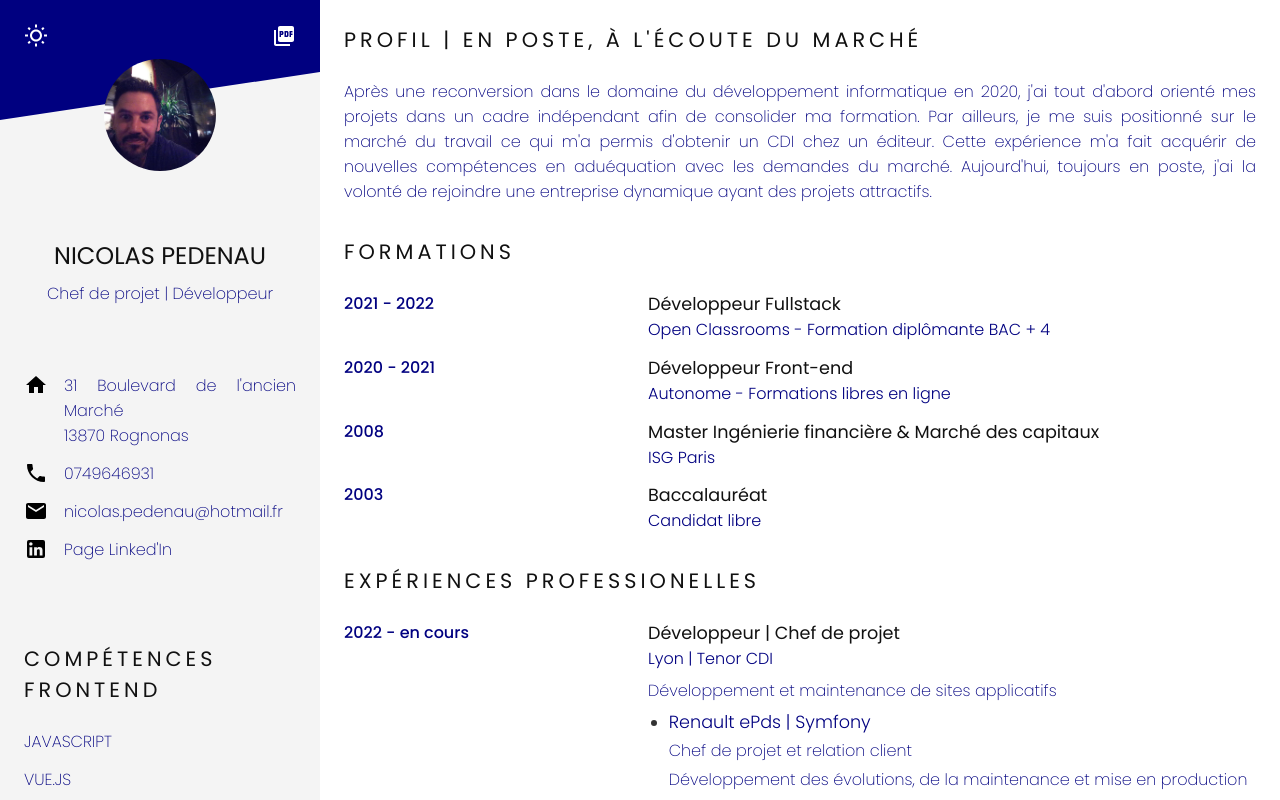
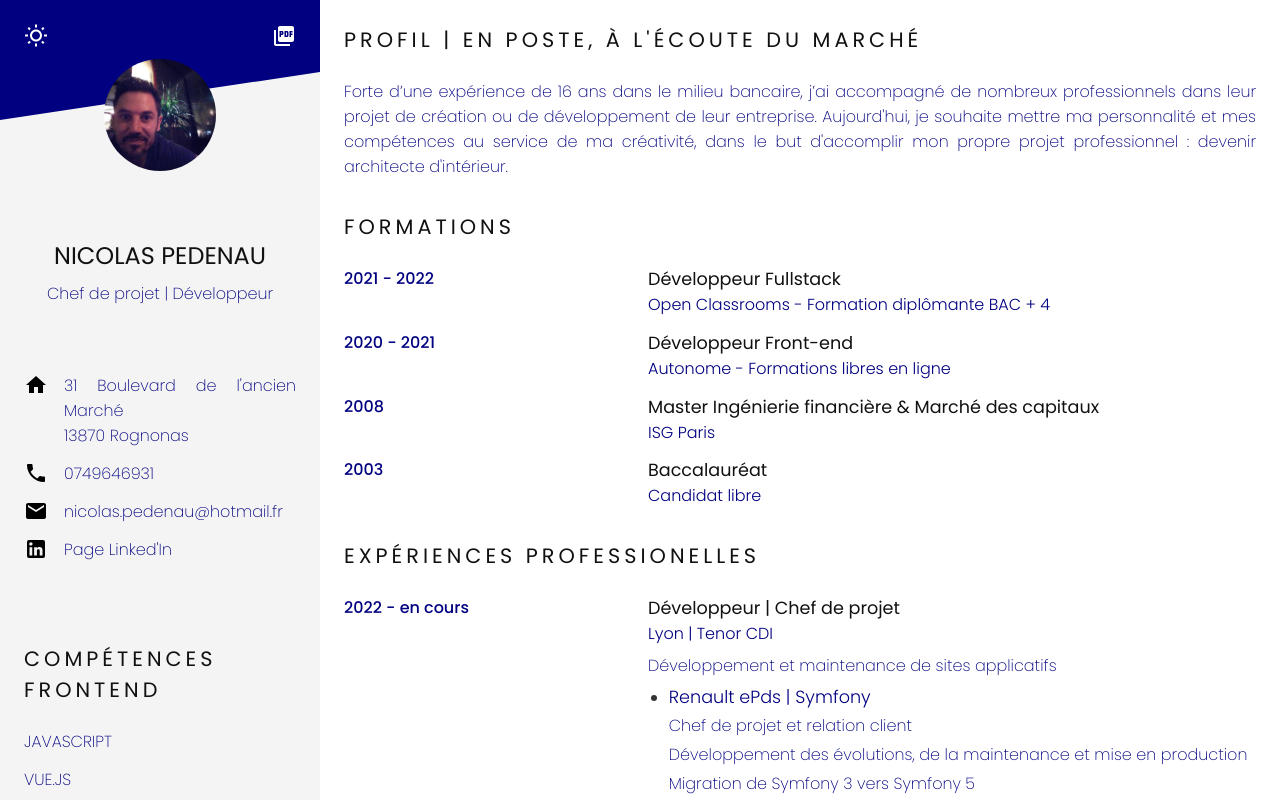
Before and after one commit to Virtus-web/cv-carine, a React (Create React App) app: page / in a window 1280 px wide. Shown: the top 800 px of the page. Built offline with nearby package versions, Linux system fonts and the light colour scheme.

Commit message:
npm install + profil

```diff
--- a/package.json
+++ b/package.json
@@ -1,8 +1,8 @@
 {
-  "name": "cv-live-nico",
+  "name": "cv-carine",
   "version": "0.1.0",
   "private": true,
-  "homepage": "https://Virtus-web.github.io/cv-live-nico",
+  "homepage": "https://Virtus-web.github.io/cv-carine",
   "dependencies": {
     "@emotion/react": "^11.8.2",
     "@emotion/styled": "^11.8.1",
--- a/src/components/Profil.js
+++ b/src/components/Profil.js
@@ -4,11 +4,10 @@ function Profil() {
         <div className="profil mb5">
             <h2>Profil | En poste, à l'écoute du marché</h2>
             <p style={{textAlign: 'justify'}}>
-                Après une reconversion dans le domaine du développement informatique en 2020,
-                j'ai tout d'abord orienté mes projets dans un cadre indépendant afin de consolider ma formation.
-                Par ailleurs, je me suis positionné sur le marché du travail ce qui m'a permis d'obtenir un CDI chez un éditeur.
-                Cette expérience m'a fait acquérir de nouvelles compétences en aduéquation avec les demandes du marché.
-                Aujourd'hui, toujours en poste, j'ai la volonté de rejoindre une entreprise dynamique ayant des projets attractifs.
+                Forte d’une expérience de 16 ans dans le milieu bancaire,
+                j’ai accompagné de nombreux professionnels dans leur projet de création ou de développement de leur entreprise.
+                Aujourd'hui, je souhaite mettre ma personnalité et mes compétences au service de ma créativité,
+                dans le but d'accomplir mon propre projet professionnel : devenir architecte d'intérieur.
             </p>
         </div>
     )
```
Also changed, not shown: 1 other file (tests, documents, lock files or other folders).
